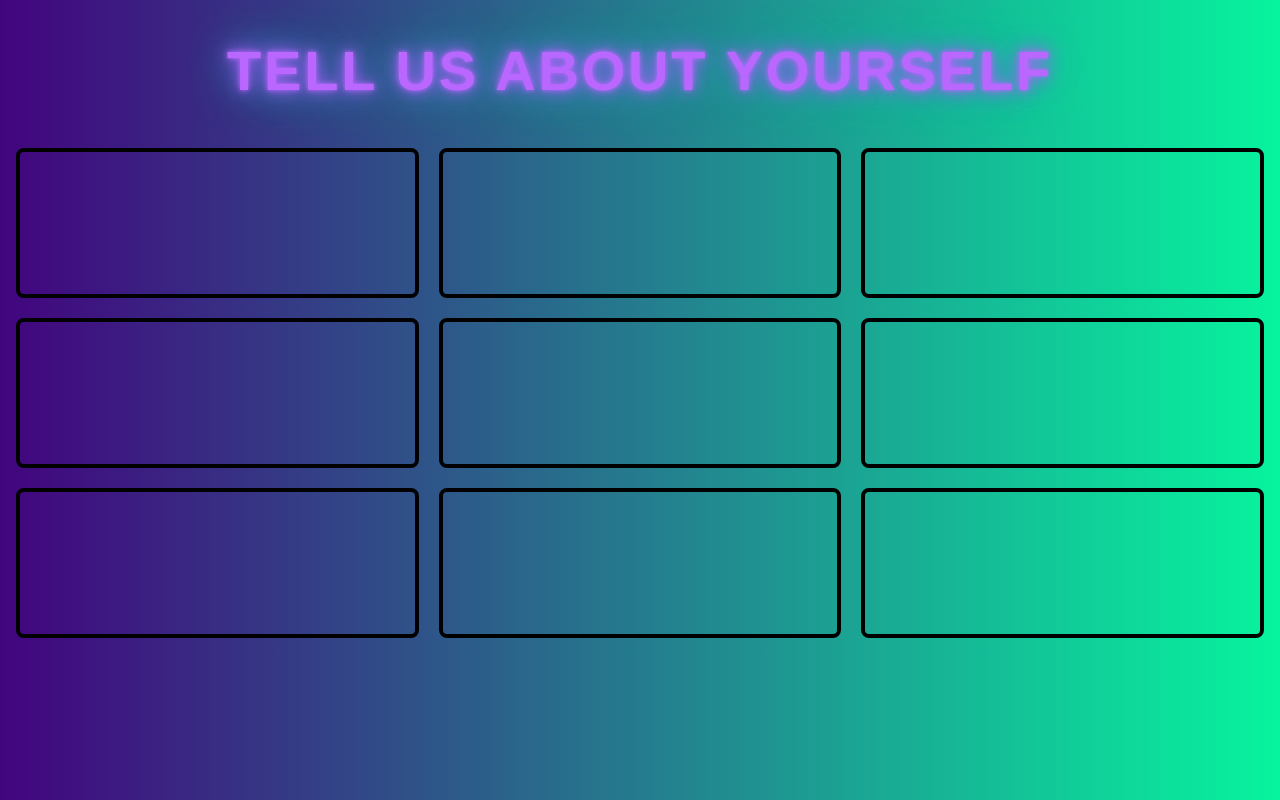
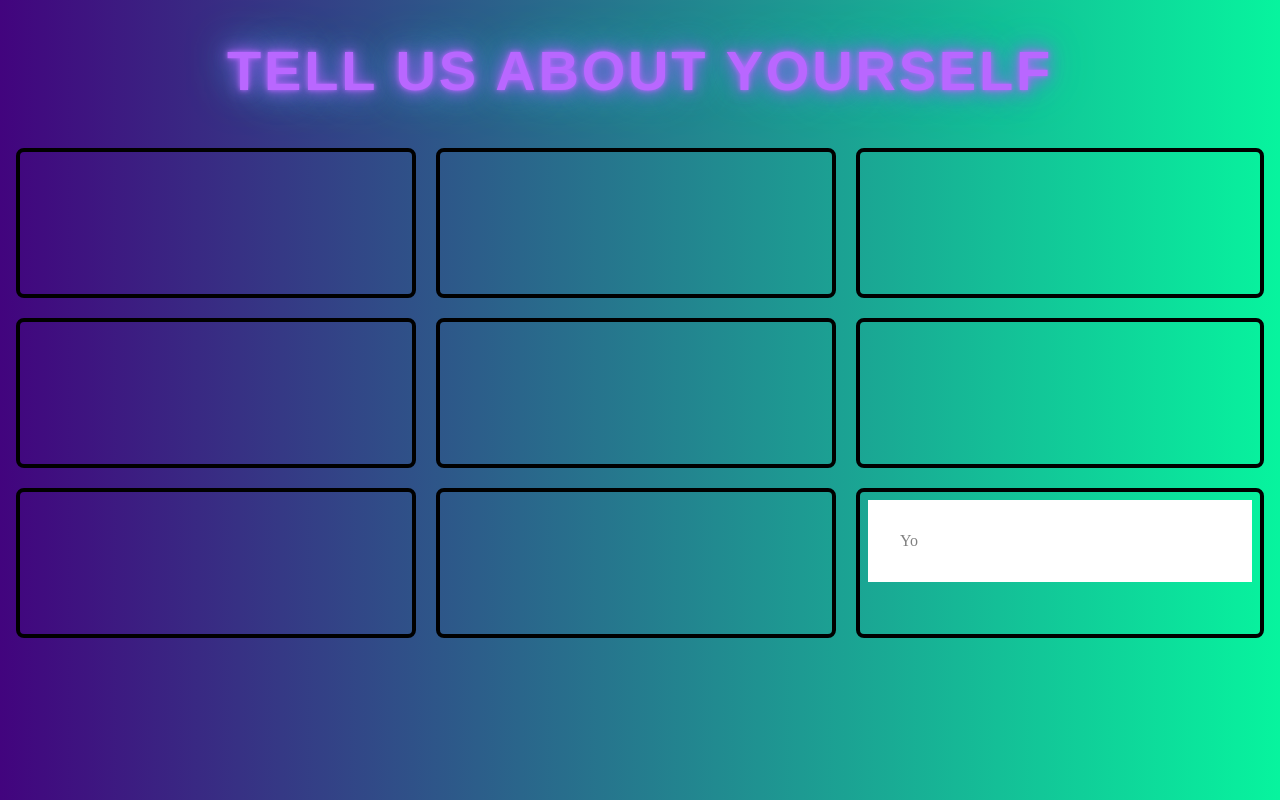
Before and after one commit to SIG-WebDev-Fall-2026/ACM_Practice_React_Template, a React (Vite) app: page / in a window 1280 px wide. Built offline with nearby package versions, Linux system fonts and the light colour scheme.

Commit message:
That's me

```diff
--- a/src/Person_9/Component.css
+++ b/src/Person_9/Component.css
@@ -0,0 +1,9 @@
+.true
+{
+    background-color: white;
+    color: gray;
+    padding: 2em;
+    width: 20em;
+    margin: auto;
+
+}
--- a/src/Person_9/Component.jsx
+++ b/src/Person_9/Component.jsx
@@ -2,9 +2,9 @@ import "./Component.css"
 
 function Person9(){
     return(
-        <>
-
-        </>
+        <div class="true">
+            Yo
+        </div>
     )
 }
 
```
Also changed, not shown: 1 other file (tests, documents, lock files or other folders).
